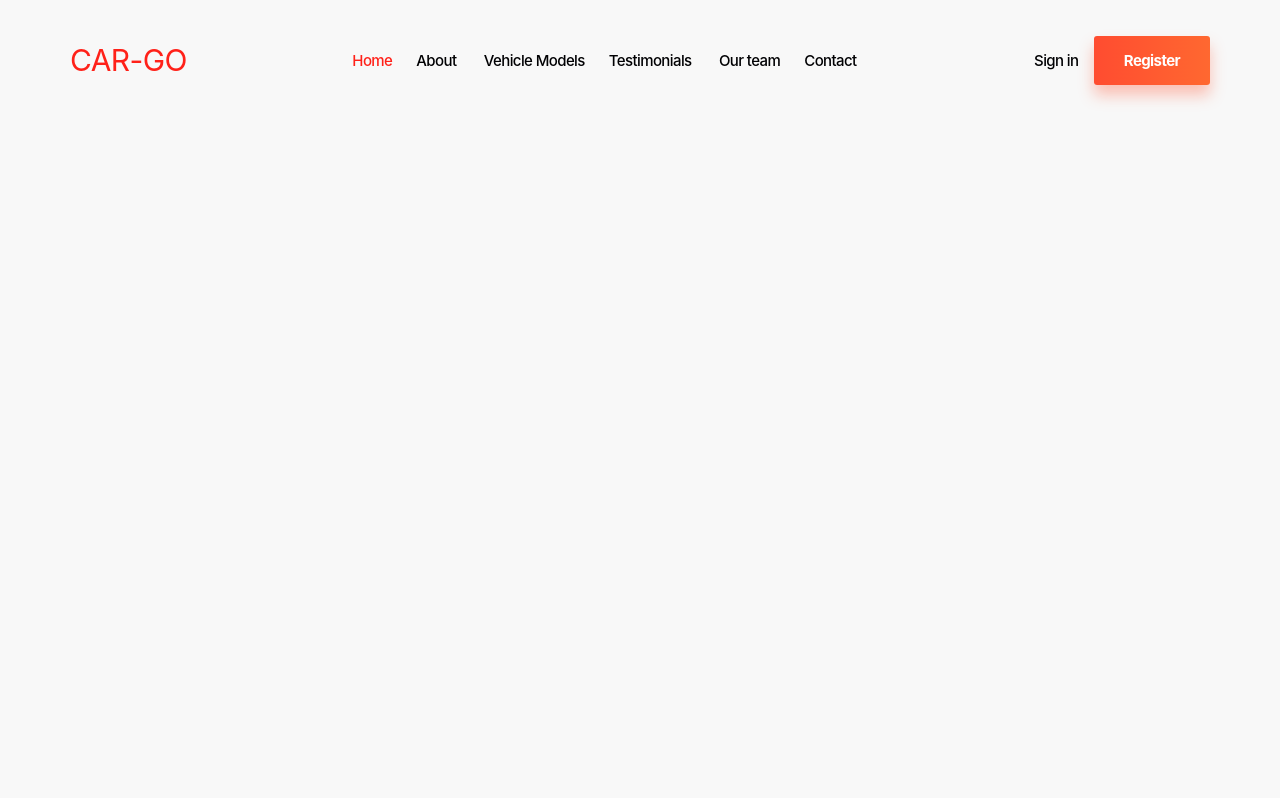
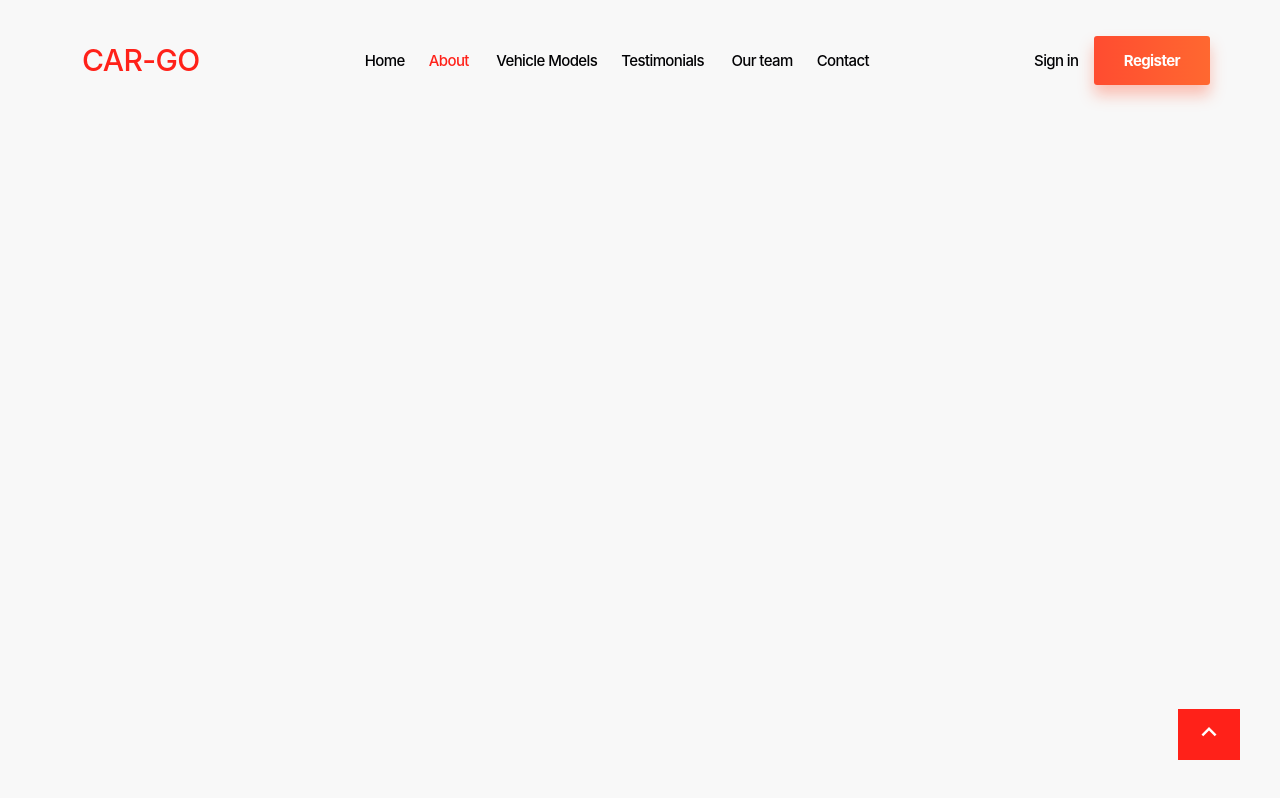
Before and after one commit to Owahed/cargo, a React (Vite) app: page /about in a window 1280 px wide. Built offline with nearby package versions, Linux system fonts and the light colour scheme.

Commit message:
error page

```diff
--- a/src/App.jsx
+++ b/src/App.jsx
@@ -1,11 +1,9 @@
 import { useEffect } from "react";
 import "./index.css";
-import Home from "./page/Home";
 import { MdOutlineKeyboardArrowUp } from "react-icons/md";
-import { BrowserRouter, Route, RouterProvider, Routes } from "react-router-dom";
-import router from "./router/router";
+import { BrowserRouter } from "react-router-dom";
 import Navbar from "./components/navbar/navbar";
-import About from "./page/About";
+import Router from "./router/router";
 
 function App() {
   useEffect(() => {
@@ -14,10 +12,8 @@ function App() {
 
   return (
     <>
-      {/* <RouterProvider router={router}>
-        <div>
+      <BrowserRouter>
         <Navbar />
-          <Home />
         <button
           className="scroll-top"
           onClick={() => {
@@ -26,15 +22,7 @@ function App() {
         >
           <MdOutlineKeyboardArrowUp size={30} />
         </button>
-        </div>
-      </RouterProvider> */}
-
-      <BrowserRouter>
-        <Navbar />
-        <Routes>
-          <Route path="/" element={<Home />} />
-          <Route path="/about" element={<About />} />
-        </Routes>
+        <Router />
       </BrowserRouter>
     </>
   );
--- a/src/components/navbar/navbar.jsx
+++ b/src/components/navbar/navbar.jsx
@@ -8,7 +8,9 @@ const Navbar = () => {
     <div className="navbar-section elementor-container">
       <nav className={value ? "navbar-content  height" : "navbar-content  "}>
         <div>
-          <span>CAR-GO</span>
+          <Link className="navbar-logo" to="/">
+            CAR-GO
+          </Link>
         </div>
         <div onClick={() => setValue(!value)} className="nav-toggle ">
           <span className="bar"></span>
@@ -17,9 +19,23 @@ const Navbar = () => {
         </div>
 
         <div className={value ? "navbar-name" : "navbar-name active"}>
-          <a href="/">Home</a>
+          <NavLink
+            style={({ isActive }) => ({
+              color: isActive ? "var(--orange)" : "var(--black)",
+            })}
+            to="/"
+          >
+            Home
+          </NavLink>
 
-          <NavLink to="about">About </NavLink>
+          <NavLink
+            style={({ isActive }) => ({
+              color: isActive ? "var(--orange)" : "var(--black)",
+            })}
+            to="about"
+          >
+            About{" "}
+          </NavLink>
 
           <a href="/about">Vehicle Models</a>
           <a href="#">Testimonials</a>
--- a/src/components/navbar/navbar.scss
+++ b/src/components/navbar/navbar.scss
@@ -15,11 +15,11 @@
     padding: 0px 12px 0px 12px;
     text-decoration: none;
   }
-  .navbar-name > a:first-child {
-    color: var(--orange);
-  }
+  // .navbar-name > a:first-child {
+  //   color: var(--orange);
+  // }
 
-  span {
+  .navbar-logo {
     color: var(--orange);
     font-size: 30px;
   }
@@ -41,7 +41,9 @@
     }
   }
 }
-
+.nav-color {
+  color: var(--orange);
+}
 @media only screen and (max-width: 800px) {
   .navbar-content {
     flex-direction: column;
--- a/src/index.css
+++ b/src/index.css
@@ -77,4 +77,5 @@ h1 {
   text-align: center;
   cursor: pointer;
   border: none;
+  z-index: 100;
 }
--- a/src/main.jsx
+++ b/src/main.jsx
@@ -2,8 +2,6 @@ import React from "react";
 import ReactDOM from "react-dom/client";
 import App from "./App";
 import "./index.css";
-import router from "./router/router";
-import { RouterProvider } from "react-router-dom";
 
 ReactDOM.createRoot(document.getElementById("root")).render(
   <React.StrictMode>
--- a/src/page/ErrorPage.jsx
+++ b/src/page/ErrorPage.jsx
@@ -2,7 +2,7 @@ import React from "react";
 
 const ErrorPage = () => {
   return (
-    <div>
+    <div className="elementor-container">
       <h1>Page no found</h1>
     </div>
   );
--- a/src/page/Home.jsx
+++ b/src/page/Home.jsx
@@ -15,7 +15,6 @@ import FAQ from "../components/FAQ/FAQ";
 const Home = () => {
   return (
     <>
-      {/* <Navbar /> */}
       <Hero />
       <Booking />
       <TripPlan />
--- a/src/router/router.jsx
+++ b/src/router/router.jsx
@@ -1,18 +1,19 @@
-import { createBrowserRouter } from "react-router-dom";
+import React from "react";
+import { Route, Routes } from "react-router-dom";
+import Home from "../page/Home";
 import About from "../page/About";
-import Home from "../page/Home";
+import ErrorPage from "../page/ErrorPage";
 
-const router = createBrowserRouter([
-  {
-    path: "/",
-    element: <Home />,
-    // loader: rootLoader,
-  },
-  {
-    path: "/about",
-    element: <About />,
-    // loader: teamLoader,
-  },
-]);
+const Router = () => {
+  return (
+    <>
+      <Routes>
+        <Route path="/" element={<Home />} />
+        <Route path="/about" element={<About />} />
+        <Route path="*" element={<ErrorPage />} />
+      </Routes>
+    </>
+  );
+};
 
-export default router;
+export default Router;
```
Lines whose indentation alone changed are shown as unchanged.
